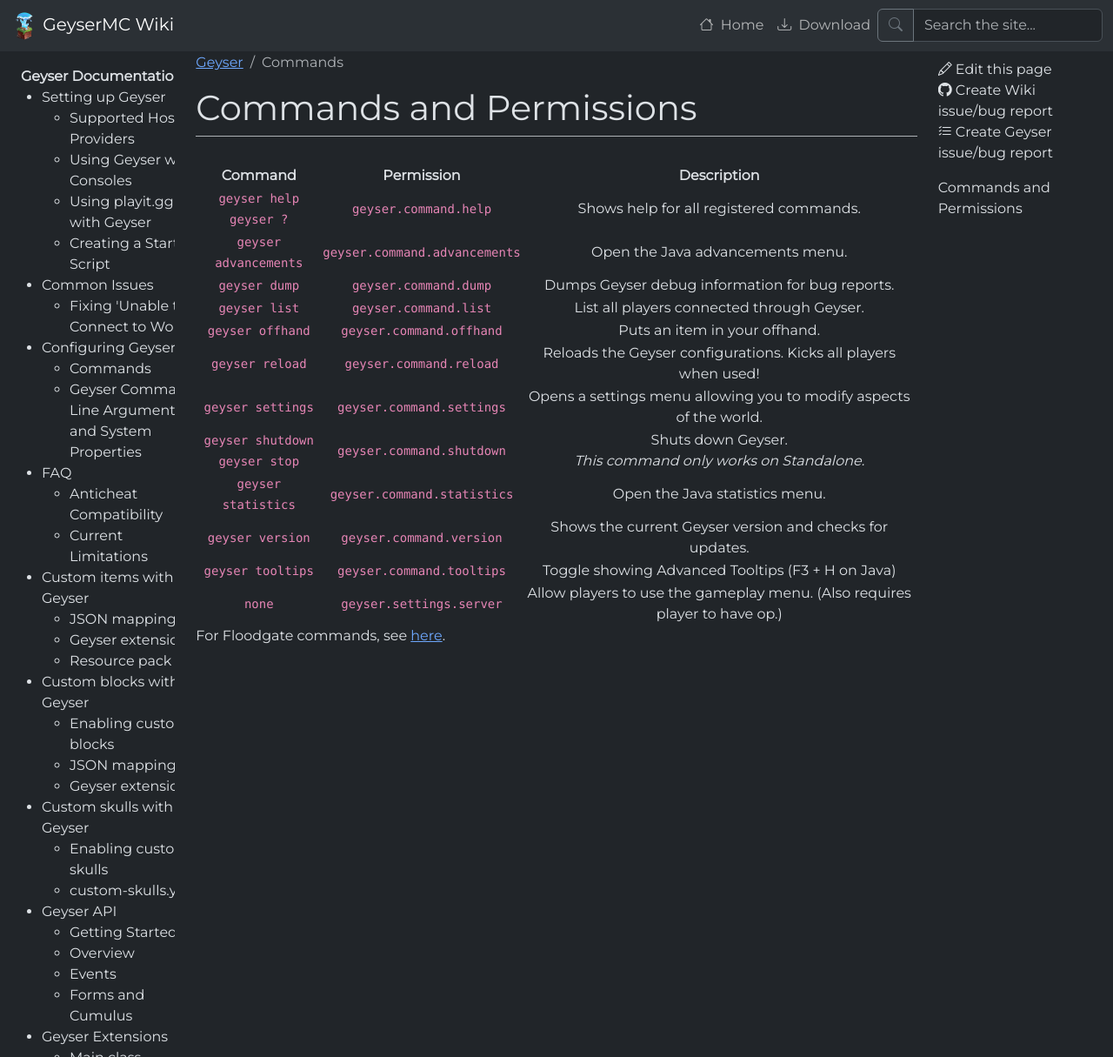
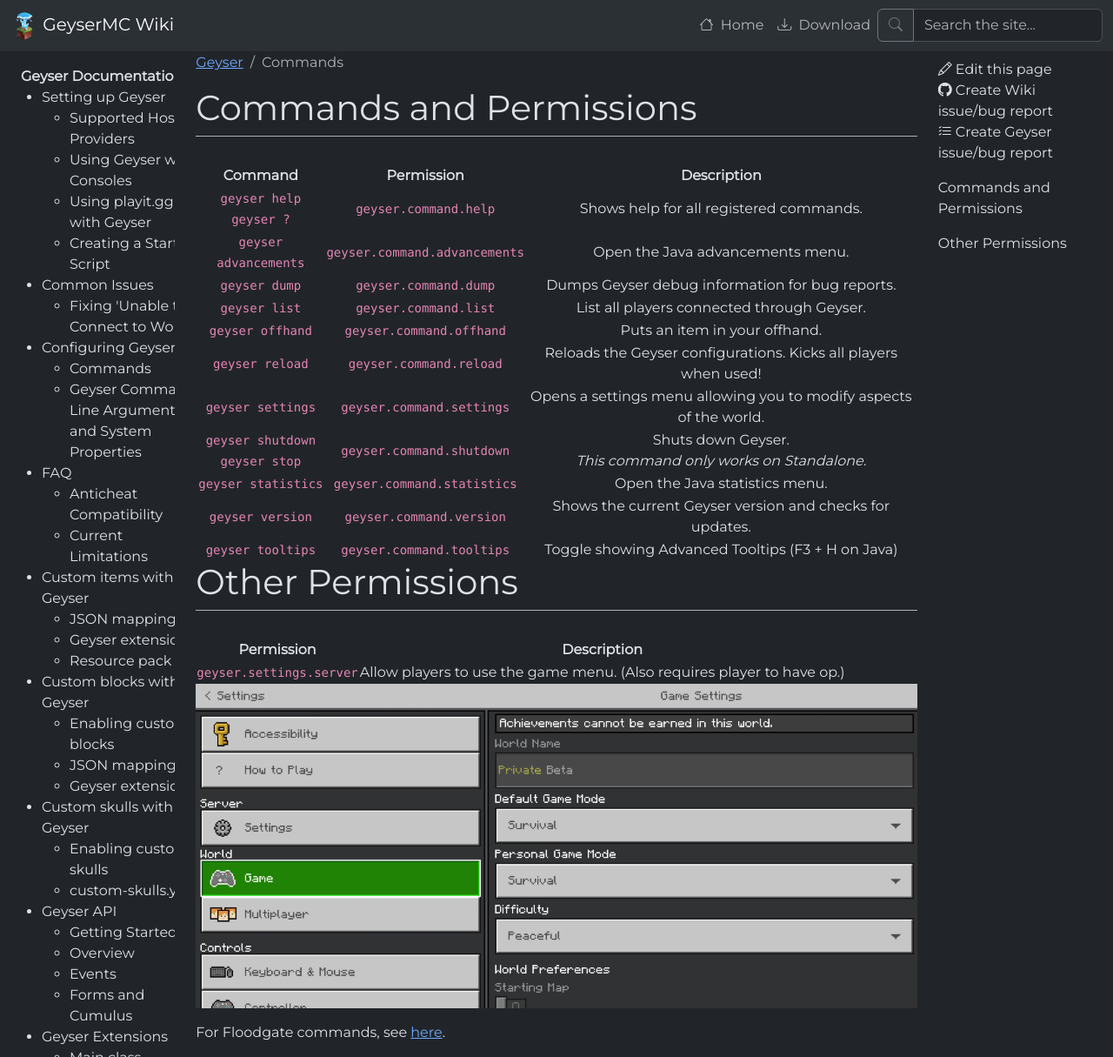
Before and after one commit to GeyserMC/GeyserWiki, a Jekyll site: the page built from _docs/geyser/commands.md, in a window 1280 px wide and 1215 px high. Shown: the whole window at 87% size. Built offline with Jekyll 4.4.1, drawn with Linux system fonts in a browser that asks for light colours.

Commit message:
Requested changes.

```diff
--- a/_docs/geyser/commands.md
+++ b/_docs/geyser/commands.md
@@ -17,7 +17,13 @@
 | `geyser statistics` | `geyser.command.statistics` | Open the Java statistics menu. |
 | `geyser version` | `geyser.command.version` | Shows the current Geyser version and checks for updates. |
 | `geyser tooltips` | `geyser.command.tooltips`| Toggle showing Advanced Tooltips (F3 + H on Java) |
-| `none` | `geyser.settings.server`| Allow players to use the gameplay menu. (Also requires player to have op.) |
 
+# Other Permissions
+
+| Permission | Description |
+|:---:|:---:|
+| `geyser.settings.server` | Allow players to use the game menu. (Also requires player to have op.) |
+
+![img]({{ '/img/wiki/game_menu.png' | relative_url }})
 
 For Floodgate commands, see [here](/floodgate/commands/).
```
